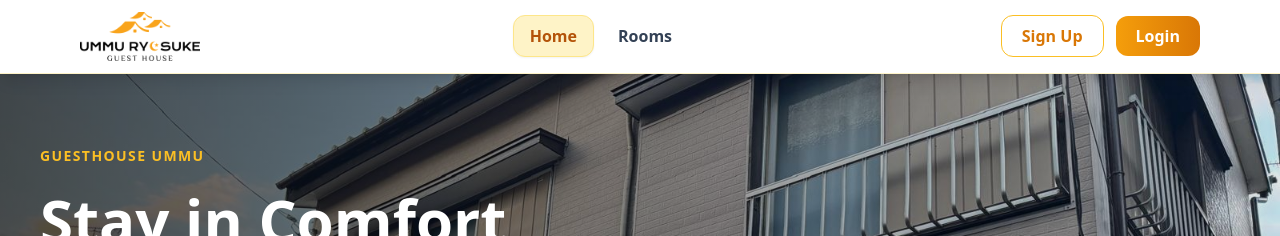
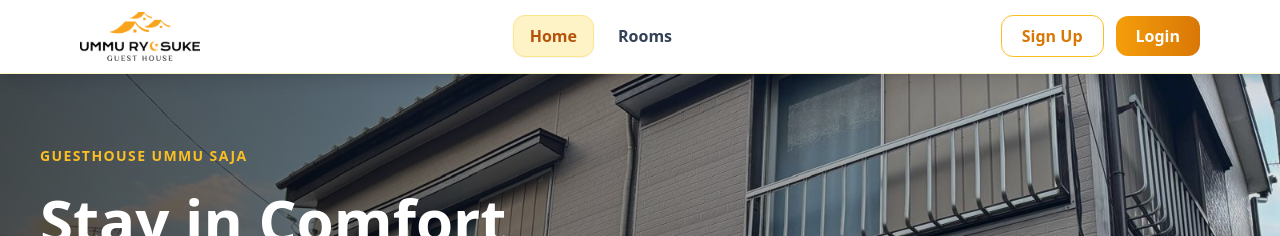
Before and after one commit to Wahhab2004/guest-house, a Next.js app: page / in a window 1280 px wide. Shown: the top 236 px of the page. Built offline with nearby package versions, Linux system fonts and the light colour scheme; no server answers.

Commit message:
test ci/ci in Fe

```diff
--- a/src/app/(user)/page.tsx
+++ b/src/app/(user)/page.tsx
@@ -15,6 +15,7 @@ export default function Home() {
 				<HeroSection />
 				{/* Booking Form */}
 				{/* <BookingForm /> */}
+
 
 				{/* Main Section */}
 				<div className="mt-4">
--- a/src/components/user/home/home.tsx
+++ b/src/components/user/home/home.tsx
@@ -16,7 +16,7 @@ export default function HeroSection() {
 			<div className="relative z-10 max-w-7xl mx-auto h-full flex items-center px-6 md:px-10 ">
 				<div className="max-w-2xl space-y-6 mt-14">
 					<p className="tracking-widest text-sm text-amber-400 font-semibold uppercase">
-						Guesthouse Ummu
+						Guesthouse Ummu Saja
 					</p>
 
 					<h1 className="text-4xl md:text-6xl font-extrabold text-white leading-tight">
```
Also changed, not shown: 1 other file (tests, documents, lock files or other folders).
